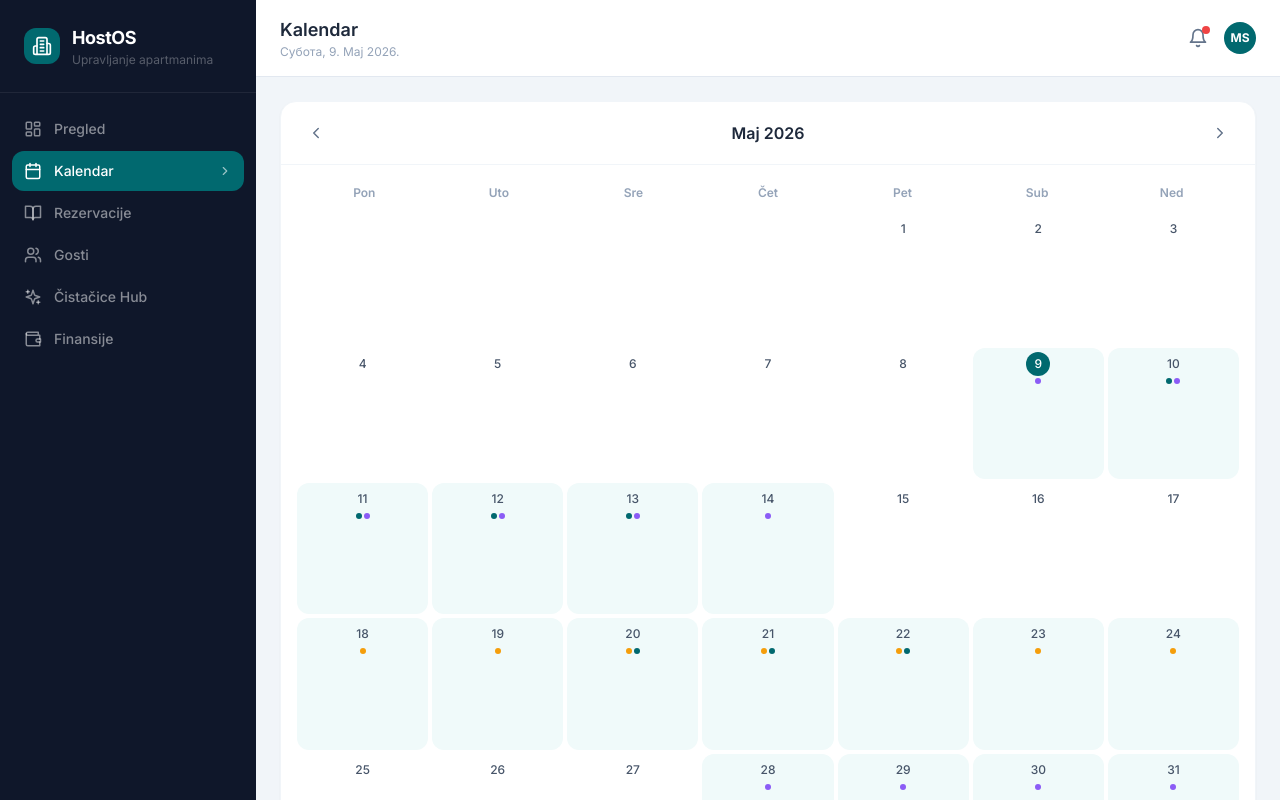
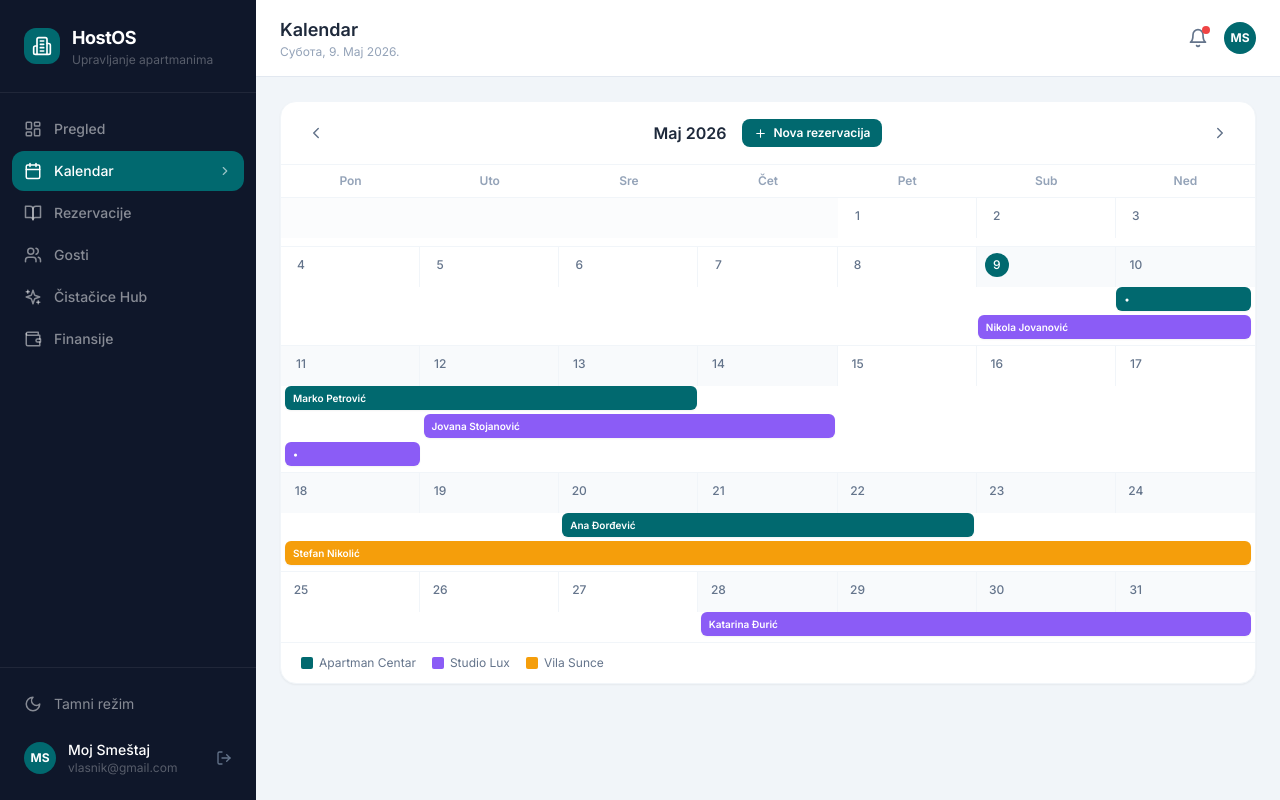
Before and after one commit to niks17/hostos, a React (Vite) app: page / in a window 1280 px wide. Both pictures are taken after a click on the button "Kalendar". Shown: the top 800 px of the page. Built offline with nearby package versions, Linux system fonts and the light colour scheme.

Commit message:
feat: kalendar sa barovima koji prikazuju rezervacije po danima

```diff
--- a/src/pages/Kalendar.jsx
+++ b/src/pages/Kalendar.jsx
@@ -1,17 +1,65 @@
 import React, { useState } from 'react'
-import { ChevronLeft, ChevronRight, Plus, X, Home } from 'lucide-react'
+import { ChevronLeft, ChevronRight, Plus, X } from 'lucide-react'
 import { rezervacije as initialRez, apartmani } from '../data/mockData'
 
 const DANI = ['Pon', 'Uto', 'Sre', 'Čet', 'Pet', 'Sub', 'Ned']
 const MESECI = ['Januar', 'Februar', 'Mart', 'April', 'Maj', 'Jun', 'Jul', 'Avgust', 'Septembar', 'Oktobar', 'Novembar', 'Decembar']
 
-function getDaysInMonth(year, month) {
-  return new Date(year, month + 1, 0).getDate()
+function dateStr(y, m, d) {
+  return `${y}-${String(m + 1).padStart(2, '0')}-${String(d).padStart(2, '0')}`
 }
 
-function getFirstDayOfMonth(year, month) {
-  const d = new Date(year, month, 1).getDay()
-  return d === 0 ? 6 : d - 1
+function getDayOfWeek(y, m, d) {
+  const day = new Date(y, m, d).getDay()
+  return day === 0 ? 6 : day - 1
+}
+
+function getDaysInMonth(y, m) {
+  return new Date(y, m + 1, 0).getDate()
+}
+
+// Build week rows: each row is array of {day, date} or null for padding
+function buildWeeks(godina, mesec) {
+  const total = getDaysInMonth(godina, mesec)
+  const firstDow = getDayOfWeek(godina, mesec, 1)
+  const weeks = []
+  let week = Array(firstDow).fill(null)
+
+  for (let d = 1; d <= total; d++) {
+    week.push({ day: d, date: dateStr(godina, mesec, d) })
+    if (week.length === 7) { weeks.push(week); week = [] }
+  }
+  if (week.length > 0) {
+    while (week.length < 7) week.push(null)
+    weeks.push(week)
+  }
+  return weeks
+}
+
+// For a given week row, find reservations and their column span
+function getRezForWeek(weekDays, rez) {
+  const validDays = weekDays.filter(Boolean)
+  if (!validDays.length) return []
+
+  const weekStart = validDays[0].date
+  const weekEnd = validDays[validDays.length - 1].date
+
+  return rez
+    .filter(r => r.status !== 'otkazano' && r.dolazak <= weekEnd && r.odlazak > weekStart)
+    .map(r => {
+      const startCol = weekDays.findIndex(d => d && d.date >= r.dolazak)
+      const lastCol = weekDays.findLastIndex(d => d && d.date < r.odlazak)
+      const col = startCol === -1 ? 0 : startCol
+      const end = lastCol === -1 ? 6 : lastCol
+      return { ...r, col, span: end - col + 1 }
+    })
+}
+
+const statusBadge = {
+  potvrdjeno: 'Potvrđeno',
+  zavrseno: 'Završeno',
+  cekanje: 'Na čekanju',
+  otkazano: 'Otkazano',
 }
 
 export default function Kalendar() {
@@ -19,12 +67,11 @@ export default function Kalendar() {
   const [godina, setGodina] = useState(today.getFullYear())
   const [mesec, setMesec] = useState(today.getMonth())
   const [rez, setRez] = useState(initialRez)
-  const [izabranDan, setIzabranDan] = useState(null)
+  const [odabranaRez, setOdabranaRez] = useState(null)
   const [novaRez, setNovaRez] = useState(false)
   const [forma, setForma] = useState({ gost: '', apartmanId: 1, dolazak: '', odlazak: '', izvor: 'Direktno', kontakt: '' })
 
-  const danaUMesecu = getDaysInMonth(godina, mesec)
-  const prviDan = getFirstDayOfMonth(godina, mesec)
+  const weeks = buildWeeks(godina, mesec)
 
   function prethodniMesec() {
     if (mesec === 0) { setGodina(g => g - 1); setMesec(11) } else setMesec(m => m - 1)
@@ -33,129 +80,175 @@ export default function Kalendar() {
     if (mesec === 11) { setGodina(g => g + 1); setMesec(0) } else setMesec(m => m + 1)
   }
 
-  function getRezForDay(day) {
-    const date = `${godina}-${String(mesec + 1).padStart(2, '0')}-${String(day).padStart(2, '0')}`
-    return rez.filter(r => r.dolazak <= date && r.odlazak > date && r.status !== 'otkazano')
-  }
-
-  function getDayColor(r) {
-    if (!r) return null
-    const apt = apartmani.find(a => a.id === r.apartmanId)
-    return apt?.boja || '#01696f'
-  }
-
   function dodajRez() {
     if (!forma.gost || !forma.dolazak || !forma.odlazak) return
     const apt = apartmani.find(a => a.id === Number(forma.apartmanId))
     const nights = Math.max(1, Math.round((new Date(forma.odlazak) - new Date(forma.dolazak)) / 86400000))
-    setRez([{ id: Date.now(), apartmanId: Number(forma.apartmanId), gostId: null, gost: forma.gost, dolazak: forma.dolazak, odlazak: forma.odlazak, cena: nights * (apt?.cenaPoNoci || 0), status: 'potvrdjeno', izvor: forma.izvor, kontakt: forma.kontakt, napomena: '' }, ...rez])
+    setRez([{
+      id: Date.now(), apartmanId: Number(forma.apartmanId), gostId: null,
+      gost: forma.gost, dolazak: forma.dolazak, odlazak: forma.odlazak,
+      cena: nights * (apt?.cenaPoNoci || 0), status: 'potvrdjeno',
+      izvor: forma.izvor, kontakt: forma.kontakt, napomena: '',
+    }, ...rez])
     setNovaRez(false)
     setForma({ gost: '', apartmanId: 1, dolazak: '', odlazak: '', izvor: 'Direktno', kontakt: '' })
   }
 
-  const izabranDatum = izabranDan ? `${godina}-${String(mesec + 1).padStart(2, '0')}-${String(izabranDan).padStart(2, '0')}` : null
-  const rezZaDan = izabranDan ? getRezForDay(izabranDan) : []
-
   return (
     <div className="p-4 md:p-6 max-w-5xl mx-auto space-y-4">
       <div className="bg-white dark:bg-slate-800 rounded-2xl shadow-sm border border-slate-100 dark:border-slate-700 overflow-hidden transition-colors">
+
+        {/* Header */}
         <div className="flex items-center justify-between px-5 py-4 border-b border-slate-100 dark:border-slate-700">
           <button onClick={prethodniMesec} className="p-1.5 rounded-lg hover:bg-slate-100 dark:hover:bg-slate-700 text-slate-500 dark:text-slate-400 transition-colors">
             <ChevronLeft size={18} />
           </button>
+          <div className="flex items-center gap-4">
             <h2 className="font-semibold text-slate-800 dark:text-white">{MESECI[mesec]} {godina}</h2>
+            <button
+              onClick={() => setNovaRez(true)}
+              className="flex items-center gap-1.5 text-xs font-semibold px-3 py-1.5 text-white rounded-lg hover:opacity-90 transition-opacity"
+              style={{ backgroundColor: '#01696f' }}
+            >
+              <Plus size={13} /> Nova rezervacija
+            </button>
+          </div>
           <button onClick={sledecMesec} className="p-1.5 rounded-lg hover:bg-slate-100 dark:hover:bg-slate-700 text-slate-500 dark:text-slate-400 transition-colors">
             <ChevronRight size={18} />
           </button>
         </div>
 
-        <div className="p-4">
-          <div className="grid grid-cols-7 mb-2">
+        {/* Dan headers */}
+        <div className="grid grid-cols-7 border-b border-slate-100 dark:border-slate-700">
           {DANI.map(d => (
-              <div key={d} className="text-center text-xs font-semibold text-slate-400 dark:text-slate-500 py-1">{d}</div>
+            <div key={d} className="text-center text-xs font-semibold text-slate-400 dark:text-slate-500 py-2">{d}</div>
           ))}
         </div>
 
-          <div className="grid grid-cols-7 gap-1">
-            {Array.from({ length: prviDan }).map((_, i) => <div key={`p${i}`} />)}
-            {Array.from({ length: danaUMesecu }).map((_, i) => {
-              const day = i + 1
-              const rezDana = getRezForDay(day)
-              const isToday = day === today.getDate() && mesec === today.getMonth() && godina === today.getFullYear()
-              const isSelected = day === izabranDan
+        {/* Weeks */}
+        <div className="divide-y divide-slate-100 dark:divide-slate-700">
+          {weeks.map((week, wi) => {
+            const weekRez = getRezForWeek(week, rez)
+            // Group by apartment for stacking
+            const aptRows = apartmani.map(a => ({
+              apt: a,
+              items: weekRez.filter(r => r.apartmanId === a.id),
+            })).filter(row => row.items.length > 0)
+
             return (
-                <button
-                  key={day}
-                  onClick={() => setIzabranDan(isSelected ? null : day)}
-                  className={`relative aspect-square flex flex-col items-center justify-start pt-1 rounded-xl text-xs transition-all
-                    ${isSelected ? 'ring-2 ring-teal-500 ring-offset-1 dark:ring-offset-slate-800' : ''}
-                    ${rezDana.length > 0 ? 'bg-teal-50 dark:bg-teal-900/20' : 'hover:bg-slate-50 dark:hover:bg-slate-700/50'}
-                  `}
+              <div key={wi} className="relative">
+                {/* Day numbers row */}
+                <div className="grid grid-cols-7">
+                  {week.map((cell, ci) => {
+                    if (!cell) return <div key={ci} className="h-10 bg-slate-50/50 dark:bg-slate-900/20" />
+                    const isToday = cell.day === today.getDate() && mesec === today.getMonth() && godina === today.getFullYear()
+                    const hasRez = weekRez.some(r => r.col <= ci && r.col + r.span > ci)
+                    return (
+                      <div key={ci}
+                        className={`h-10 flex items-start justify-start pt-1.5 pl-2 border-r border-slate-100 dark:border-slate-700 last:border-r-0 ${hasRez ? 'bg-slate-50 dark:bg-slate-700/20' : ''}`}
                       >
-                  <span className={`w-6 h-6 flex items-center justify-center rounded-full font-medium
-                    ${isToday ? 'text-white font-bold' : 'text-slate-600 dark:text-slate-300'}
-                  `} style={isToday ? { backgroundColor: '#01696f' } : {}}>
-                    {day}
+                        <span className={`text-xs font-medium w-6 h-6 flex items-center justify-center rounded-full
+                          ${isToday ? 'text-white font-bold' : 'text-slate-500 dark:text-slate-400'}`}
+                          style={isToday ? { backgroundColor: '#01696f' } : {}}
+                        >
+                          {cell.day}
                         </span>
-                  <div className="flex gap-0.5 mt-0.5 flex-wrap justify-center px-0.5">
-                    {rezDana.slice(0, 3).map(r => (
-                      <div key={r.id} className="w-1.5 h-1.5 rounded-full" style={{ backgroundColor: getDayColor(r) }} />
-                    ))}
                       </div>
-                </button>
                     )
                   })}
                 </div>
+
+                {/* Reservation bars */}
+                {aptRows.length > 0 && (
+                  <div className="px-0.5 pb-1.5 space-y-1">
+                    {aptRows.map(({ apt, items }) =>
+                      items.map(r => (
+                        <div
+                          key={r.id}
+                          onClick={() => setOdabranaRez(r)}
+                          className="relative grid grid-cols-7 cursor-pointer"
+                        >
+                          {/* Invisible spacer cells */}
+                          {Array.from({ length: 7 }).map((_, ci) => (
+                            <div key={ci} className="h-6" />
+                          ))}
+                          {/* The bar itself */}
+                          <div
+                            className="absolute top-0 h-6 flex items-center px-2 rounded-md text-white text-[10px] font-semibold truncate hover:brightness-110 transition-all shadow-sm"
+                            style={{
+                              left: `calc(${r.col / 7 * 100}% + 2px)`,
+                              width: `calc(${r.span / 7 * 100}% - 4px)`,
+                              backgroundColor: apt.boja,
+                            }}
+                          >
+                            {r.span > 1 ? r.gost : '•'}
+                          </div>
+                        </div>
+                      ))
+                    )}
+                  </div>
+                )}
+
+                {aptRows.length === 0 && <div className="h-2" />}
+              </div>
+            )
+          })}
         </div>
 
-        <div className="px-5 py-3 border-t border-slate-100 dark:border-slate-700 flex items-center gap-4">
+        {/* Legenda */}
+        <div className="px-5 py-3 border-t border-slate-100 dark:border-slate-700 flex items-center gap-4 flex-wrap">
           {apartmani.map(a => (
             <div key={a.id} className="flex items-center gap-1.5 text-xs text-slate-500 dark:text-slate-400">
-              <div className="w-2.5 h-2.5 rounded-full" style={{ backgroundColor: a.boja }} />
+              <div className="w-3 h-3 rounded-sm" style={{ backgroundColor: a.boja }} />
               {a.naziv}
             </div>
           ))}
         </div>
       </div>
 
-      {izabranDan && (
-        <div className="bg-white dark:bg-slate-800 rounded-2xl shadow-sm border border-slate-100 dark:border-slate-700 p-5 transition-colors animate-slide-up">
+      {/* Detalji rezervacije */}
+      {odabranaRez && (() => {
+        const apt = apartmani.find(a => a.id === odabranaRez.apartmanId)
+        return (
+          <div className="fixed inset-0 bg-black/50 z-50 flex items-center justify-center p-4" onClick={() => setOdabranaRez(null)}>
+            <div className="bg-white dark:bg-slate-800 rounded-2xl p-6 w-full max-w-sm shadow-2xl animate-slide-up" onClick={e => e.stopPropagation()}>
               <div className="flex items-center justify-between mb-4">
-            <h3 className="font-semibold text-slate-800 dark:text-white">
-              {izabranDan}. {MESECI[mesec]} {godina}
-            </h3>
-            <button
-              onClick={() => { setForma({...forma, dolazak: izabranDatum, odlazak: ''}); setNovaRez(true) }}
-              className="flex items-center gap-1.5 text-xs font-semibold px-3 py-1.5 text-white rounded-lg hover:opacity-90 transition-opacity"
-              style={{ backgroundColor: '#01696f' }}
-            >
-              <Plus size={13} /> Rezerviši
-            </button>
+                <div className="flex items-center gap-3">
+                  <div className="w-3 h-10 rounded-full" style={{ backgroundColor: apt?.boja }} />
+                  <div>
+                    <p className="font-bold text-slate-800 dark:text-white">{odabranaRez.gost}</p>
+                    <p className="text-xs text-slate-400">{apt?.naziv}</p>
                   </div>
-          {rezZaDan.length === 0 ? (
-            <p className="text-sm text-slate-400">Slobodan dan — nema rezervacija</p>
-          ) : (
-            <div className="space-y-3">
-              {rezZaDan.map(r => {
-                const apt = apartmani.find(a => a.id === r.apartmanId)
-                return (
-                  <div key={r.id} className="flex items-center gap-3 p-3 rounded-xl bg-slate-50 dark:bg-slate-700/50">
-                    <div className="w-8 h-8 rounded-lg flex items-center justify-center" style={{ backgroundColor: apt?.boja + '20' }}>
-                      <Home size={15} style={{ color: apt?.boja }} />
                 </div>
-                    <div className="flex-1 min-w-0">
-                      <p className="text-sm font-medium text-slate-700 dark:text-slate-200">{r.gost}</p>
-                      <p className="text-xs text-slate-400">{apt?.naziv} · {r.dolazak} → {r.odlazak}</p>
+                <button onClick={() => setOdabranaRez(null)} className="text-slate-400 hover:text-slate-600 dark:hover:text-slate-200"><X size={20} /></button>
               </div>
-                    <span className="text-sm font-semibold text-slate-600 dark:text-slate-300">€{r.cena}</span>
+              <div className="space-y-2 text-sm">
+                {[
+                  ['Dolazak', odabranaRez.dolazak],
+                  ['Odlazak', odabranaRez.odlazak],
+                  ['Iznos', `€${odabranaRez.cena}`],
+                  ['Izvor', odabranaRez.izvor],
+                  odabranaRez.kontakt && ['Kontakt', odabranaRez.kontakt],
+                  odabranaRez.napomena && ['Napomena', odabranaRez.napomena],
+                ].filter(Boolean).map(([k, v]) => (
+                  <div key={k} className="flex justify-between">
+                    <span className="text-slate-400 dark:text-slate-500">{k}</span>
+                    <span className="font-medium text-slate-700 dark:text-slate-200">{v}</span>
+                  </div>
+                ))}
+                <div className="flex justify-between">
+                  <span className="text-slate-400 dark:text-slate-500">Status</span>
+                  <span className="text-xs font-semibold px-2 py-0.5 rounded-full bg-emerald-100 text-emerald-700 dark:bg-emerald-900/30 dark:text-emerald-400">
+                    {statusBadge[odabranaRez.status]}
+                  </span>
+                </div>
+              </div>
+            </div>
           </div>
         )
-              })}
-            </div>
-          )}
-        </div>
-      )}
+      })()}
 
+      {/* Nova rezervacija modal */}
       {novaRez && (
         <div className="fixed inset-0 bg-black/50 z-50 flex items-center justify-center p-4" onClick={() => setNovaRez(false)}>
           <div className="bg-white dark:bg-slate-800 rounded-2xl p-6 w-full max-w-sm shadow-2xl animate-slide-up" onClick={e => e.stopPropagation()}>
@@ -164,29 +257,39 @@ export default function Kalendar() {
               <button onClick={() => setNovaRez(false)} className="text-slate-400 hover:text-slate-600 dark:hover:text-slate-200"><X size={20} /></button>
             </div>
             <div className="space-y-3">
-              <div>
-                <label className="text-xs font-medium text-slate-500 dark:text-slate-400 mb-1 block">Ime gosta</label>
-                <input value={forma.gost} onChange={e => setForma({...forma, gost: e.target.value})} placeholder="Ime i prezime" className="w-full px-3 py-2 text-sm border border-slate-200 dark:border-slate-600 rounded-lg outline-none focus:border-teal-500 bg-transparent dark:text-white" />
+              {[
+                { label: 'Ime gosta', key: 'gost', placeholder: 'Ime i prezime' },
+                { label: 'Kontakt', key: 'kontakt', placeholder: '+381 ...' },
+              ].map(f => (
+                <div key={f.key}>
+                  <label className="text-xs font-medium text-slate-500 dark:text-slate-400 mb-1 block">{f.label}</label>
+                  <input value={forma[f.key]} onChange={e => setForma({...forma, [f.key]: e.target.value})} placeholder={f.placeholder}
+                    className="w-full px-3 py-2 text-sm border border-slate-200 dark:border-slate-600 rounded-lg outline-none focus:border-teal-500 bg-transparent dark:text-white" />
                 </div>
+              ))}
               <div>
                 <label className="text-xs font-medium text-slate-500 dark:text-slate-400 mb-1 block">Apartman</label>
-                <select value={forma.apartmanId} onChange={e => setForma({...forma, apartmanId: e.target.value})} className="w-full px-3 py-2 text-sm border border-slate-200 dark:border-slate-600 rounded-lg outline-none focus:border-teal-500 bg-white dark:bg-slate-800 dark:text-white">
+                <select value={forma.apartmanId} onChange={e => setForma({...forma, apartmanId: e.target.value})}
+                  className="w-full px-3 py-2 text-sm border border-slate-200 dark:border-slate-600 rounded-lg outline-none focus:border-teal-500 bg-white dark:bg-slate-800 dark:text-white">
                   {apartmani.map(a => <option key={a.id} value={a.id}>{a.naziv}</option>)}
                 </select>
               </div>
               <div className="grid grid-cols-2 gap-3">
                 <div>
                   <label className="text-xs font-medium text-slate-500 dark:text-slate-400 mb-1 block">Dolazak</label>
-                  <input type="date" value={forma.dolazak} onChange={e => setForma({...forma, dolazak: e.target.value})} className="w-full px-3 py-2 text-sm border border-slate-200 dark:border-slate-600 rounded-lg outline-none focus:border-teal-500 bg-transparent dark:text-white" />
+                  <input type="date" value={forma.dolazak} onChange={e => setForma({...forma, dolazak: e.target.value})}
+                    className="w-full px-3 py-2 text-sm border border-slate-200 dark:border-slate-600 rounded-lg outline-none focus:border-teal-500 bg-transparent dark:text-white" />
                 </div>
                 <div>
                   <label className="text-xs font-medium text-slate-500 dark:text-slate-400 mb-1 block">Odlazak</label>
-                  <input type="date" value={forma.odlazak} onChange={e => setForma({...forma, odlazak: e.target.value})} className="w-full px-3 py-2 text-sm border border-slate-200 dark:border-slate-600 rounded-lg outline-none focus:border-teal-500 bg-transparent dark:text-white" />
+                  <input type="date" value={forma.odlazak} onChange={e => setForma({...forma, odlazak: e.target.value})}
+                    className="w-full px-3 py-2 text-sm border border-slate-200 dark:border-slate-600 rounded-lg outline-none focus:border-teal-500 bg-transparent dark:text-white" />
                 </div>
               </div>
               <div>
                 <label className="text-xs font-medium text-slate-500 dark:text-slate-400 mb-1 block">Izvor</label>
-                <select value={forma.izvor} onChange={e => setForma({...forma, izvor: e.target.value})} className="w-full px-3 py-2 text-sm border border-slate-200 dark:border-slate-600 rounded-lg outline-none focus:border-teal-500 bg-white dark:bg-slate-800 dark:text-white">
+                <select value={forma.izvor} onChange={e => setForma({...forma, izvor: e.target.value})}
+                  className="w-full px-3 py-2 text-sm border border-slate-200 dark:border-slate-600 rounded-lg outline-none focus:border-teal-500 bg-white dark:bg-slate-800 dark:text-white">
                   {['Direktno', 'Booking.com', 'Airbnb'].map(v => <option key={v}>{v}</option>)}
                 </select>
               </div>
```
Lines whose indentation alone changed are shown as unchanged.
